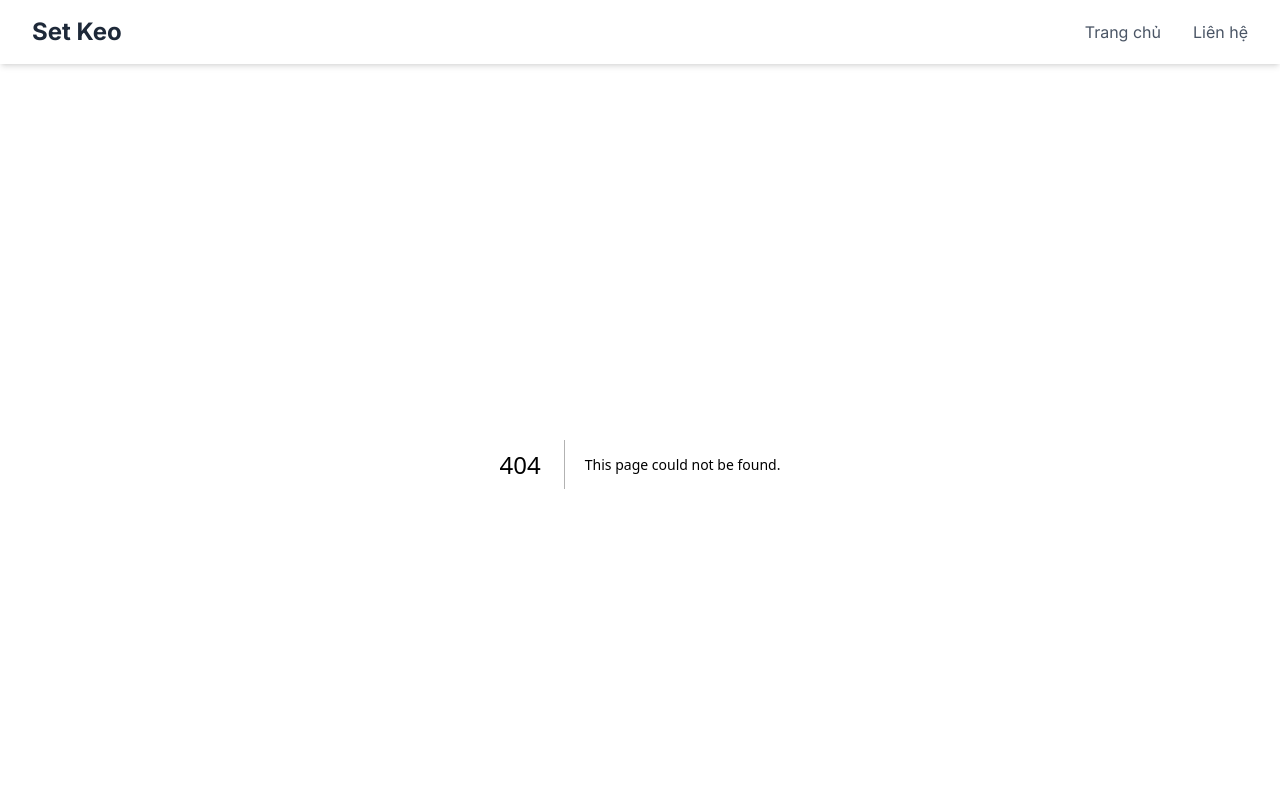
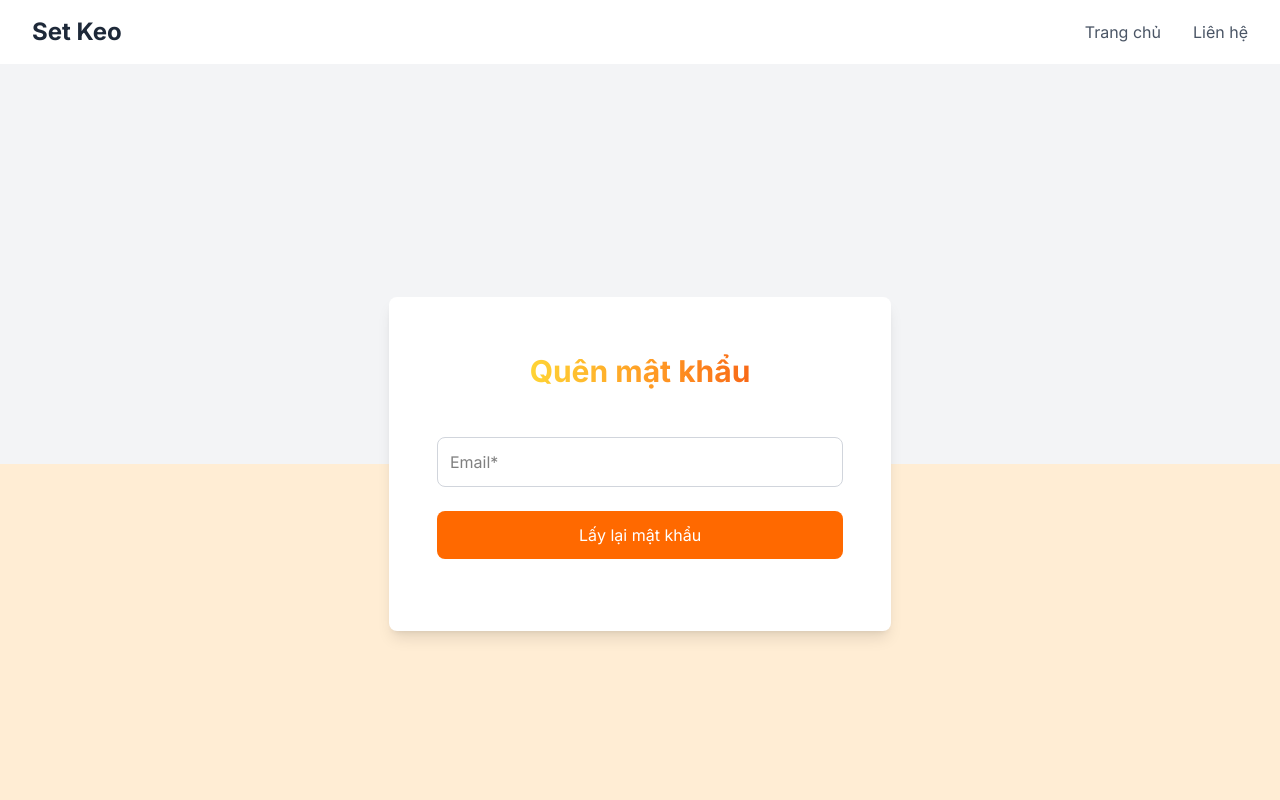
Before and after one commit to tupv-kozocom/set-keo, a Next.js app: page /reset-password in a window 1280 px wide. Before the commit this address had no page. Shown: the top 800 px of the page. Built offline with nearby package versions, Linux system fonts and the light colour scheme.

Commit message:
SK-Q01: Add ForgotPassword page

```diff
--- a/src/app/(auth)/login/page.tsx
+++ b/src/app/(auth)/login/page.tsx
@@ -37,7 +37,7 @@ function Login() {
                         />
                         <Label htmlFor="remember" name="Nhớ tài khoản" />
                     </div>
-                    <Link href="" className="text-gray-400 text-sm">Quên mật khẩu</Link>
+                    <Link href="reset-password" className="text-gray-400 text-sm">Quên mật khẩu</Link>
                 </div>
             </form>
             <Separator name={"Hoặc đăng nhập bằng"} />
--- /dev/null
+++ b/src/app/(auth)/reset-password/page.tsx
@@ -0,0 +1,25 @@
+import Input from "@/components/Form/Input";
+import Button from "@/components/Form/Button";
+
+function ForgotPassword() {
+    return (
+        <div className="bg-white p-12 rounded-lg shadow-lg max-w-xl">
+            <form>
+                <h1 className="text-3xl font-bold bg-gradient-to-r from-[#FFFF42] to-[#ED2409] bg-clip-text text-transparent text-center mb-12 mt-2">
+                    Quên mật khẩu
+                </h1>
+                <Input
+                    type="email"
+                    placeholder="Email*"
+                    name="email"
+                />
+                <Button
+                    type="submit"
+                    name="Lấy lại mật khẩu"
+                />
+            </form>
+        </div>
+    );
+}
+
+export default ForgotPassword;
```
